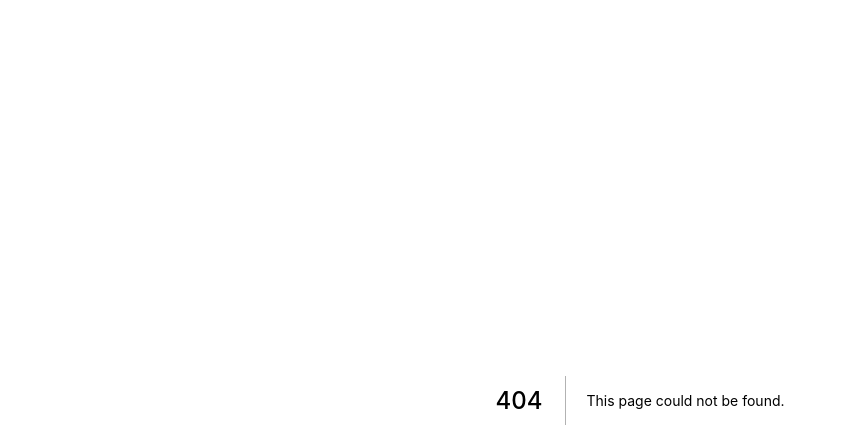
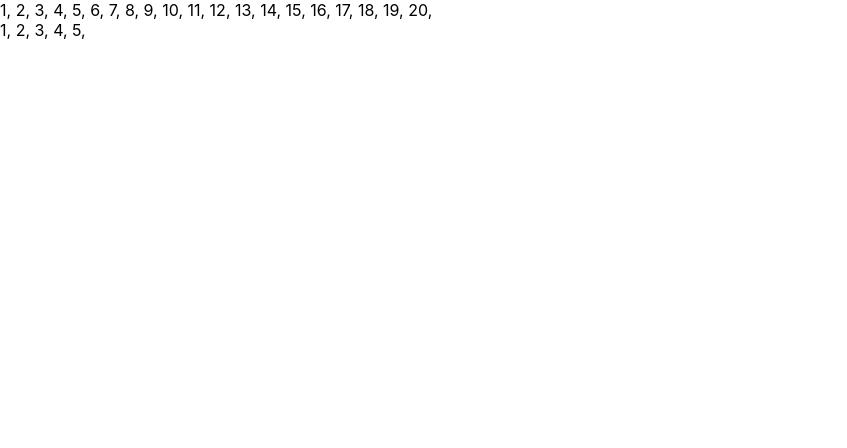
Before and after one commit to mathvra/curso-nextjs, a Next.js app in the folder exercicios/: page /basicos/lista1 in a window 1280 px wide. Before the commit this address had no page. Shown: the top 448 px of the page, without its empty margins (0-847 px from the left). Built offline with nearby package versions, Linux system fonts and the light colour scheme.

Commit message:
fragment e componentes

```diff
--- /dev/null
+++ b/exercicios/pages/basicos/lista1.jsx
@@ -0,0 +1,27 @@
+function gerarLista(quantidade){
+    let listas = []
+
+    for(let i = 1; i <= quantidade; i++){
+        listas.push(i)
+    }
+
+    return listas
+}
+
+export default function lista (){
+    return (
+        <div>
+            <div>
+                {gerarLista(20).map((conteudo, id)=>(
+                    <span key={id}>{conteudo}, </span>
+                ))}
+            </div>
+
+            <div>
+                {gerarLista(5).map((conteudo, id)=>(
+                    <span key={id}>{conteudo}, </span>
+                ))}
+            </div>
+        </div>
+    )
+}
```
Also changed, not shown: exercicios/components/Titulo.jsx (added, +8 -0 lines), exercicios/pages/basicos/fragment1.jsx (added, +10 -0 lines), exercicios/pages/basicos/fragment2.jsx (added, +9 -0 lines), exercicios/pages/basicos/usandoTitulo.jsx (added, +17 -0 lines).
